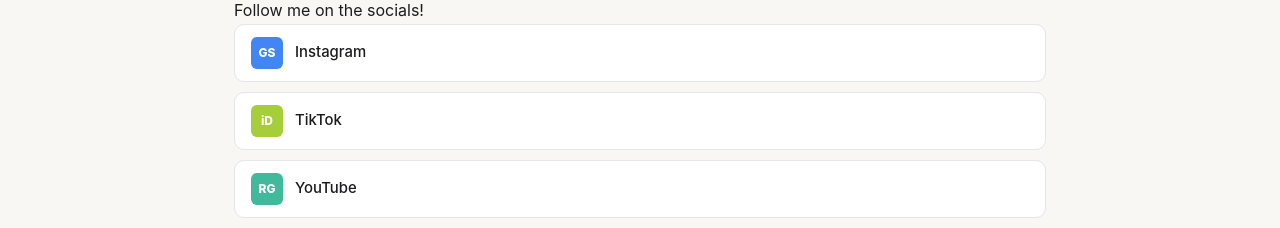
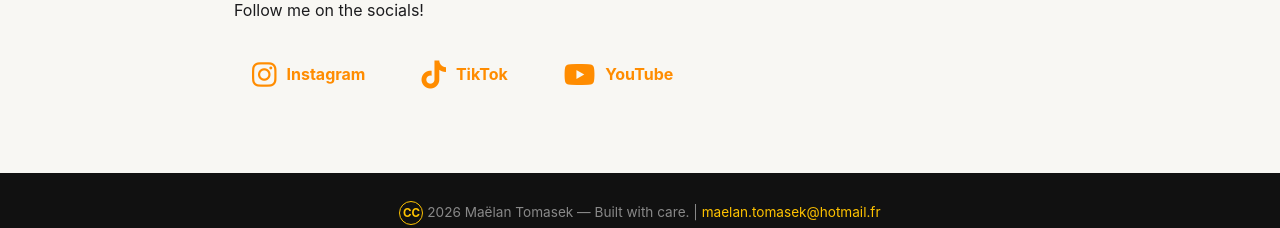
Before and after one commit to maelantomasek/maelantomasek.github.io, a plain HTML site: page fishy-brigitte.html in a window 1280 px wide. Shown: the part 806-1034 px from the top of the page. Drawn offline with Linux system fonts and the light colour scheme.

Commit message:
Update Fishy

```diff
--- a/fishy-brigitte.html
+++ b/fishy-brigitte.html
@@ -15,6 +15,8 @@
   <link href="Photos/favicon.jpg?v=20260522" rel="icon" type="image/jpeg">
   <link href="Photos/favicon.jpg?v=20260522" rel="shortcut icon" type="image/jpeg">
   <link href="Photos/favicon.jpg?v=20260522" rel="apple-touch-icon">
+  <link rel="stylesheet"
+      href="https://cdnjs.cloudflare.com/ajax/libs/font-awesome/6.7.2/css/all.min.css">
  </head>
  <body data-page="fishy-brigitte">
   <nav class="site-nav">
@@ -149,25 +151,30 @@
         <p>
             Follow me on the socials!
         </p>
-        <div class="profile-links">
-         <a class="profile-link" href="https://instagram.com/fishy.brigitte/" rel="noopener" target="_blank">
-          <span class="profile-link-icon icon-scholar">
-           GS
-          </span>
-          Instagram
-         </a>
-         <a class="profile-link" href="https://tiktok.com/@fishy.brigitte" rel="noopener" target="_blank">
-          <span class="profile-link-icon icon-orcid">
-           iD
-          </span>
-          TikTok
-         </a>
-         <a class="profile-link" href="https://youtube.com/@fishy.brigitte" rel="noopener" target="_blank">
-          <span class="profile-link-icon icon-rg">
-           RG
-          </span>
-          YouTube
-         </a>
+        <div class="social-links">
+            <a href="https://instagram.com/fishy.brigitte/"
+                target="_blank"
+                rel="noopener noreferrer"
+                aria-label="Follow me on Instagram">
+                <i class="fa-brands fa-instagram" aria-hidden="true"></i>
+                <span>Instagram</span>
+            </a>
+
+            <a href="https://tiktok.com/@fishy.brigitte"
+                target="_blank"
+                rel="noopener noreferrer"
+                aria-label="Follow me on TikTok">
+                <i class="fa-brands fa-tiktok" aria-hidden="true"></i>
+                <span>TikTok</span>
+            </a>
+
+            <a href="https://youtube.com/@fishy.brigitte"
+                target="_blank"
+                rel="noopener noreferrer"
+                aria-label="Watch me on YouTube">
+                <i class="fa-brands fa-youtube" aria-hidden="true"></i>
+                <span>YouTube</span>
+            </a>
         </div>
      </div>
     </div>
--- a/styles.css
+++ b/styles.css
@@ -63,3 +63,28 @@
   border: 0;
   border-radius: var(--radius);
 }
+
+.social-links {
+  display: flex;
+  flex-wrap: wrap;
+  gap: 20px;
+  margin-top: 25px;
+}
+
+.social-links a {
+  display: inline-flex;
+  align-items: center;
+  gap: 10px;
+  padding: 12px 18px;
+  border-radius: 8px;
+  text-decoration: none;
+  font-weight: bold;
+}
+
+.social-links i {
+  font-size: 28px;
+}
+
+.social-links a:hover {
+  transform: translateY(-2px);
+}
```
